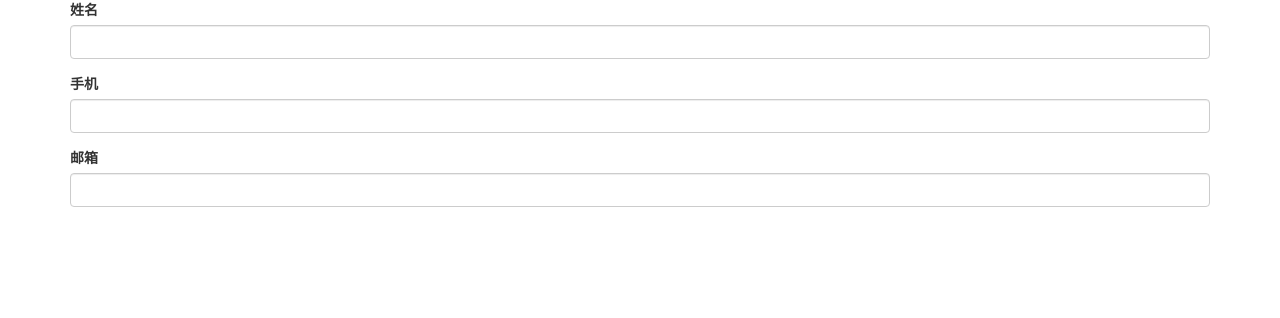
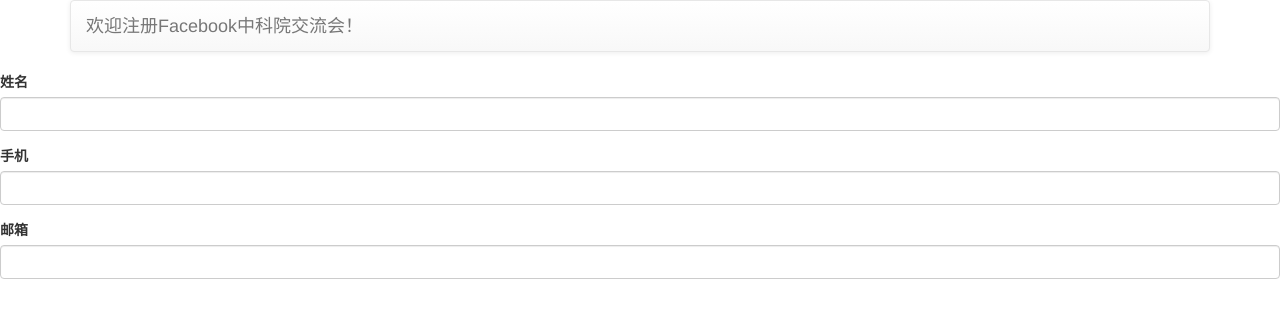
Before and after one commit to Anchor89/anchor89.github.io, a plain HTML site: page index.html in a window 1280 px wide. Drawn offline with nearby package versions, Linux system fonts and the light colour scheme.

Commit message:
1. Add nav bar

```diff
--- a/index.html
+++ b/index.html
@@ -13,6 +13,18 @@
 </head>
 <body>
 <div class="container">
+  <nav class="navbar navbar-default">
+    <div class="container-fluid">
+      <div class="navbar-header">
+	<a class="navbar-brand" href="#">
+	  <img href="http://upload.wikimedia.org/wikipedia/commons/thumb/0/06/Facebook.svg/266px-Facebook.svg.png"></img>欢迎注册Facebook中科院交流会！
+	</a>
+      </div>
+    </div>
+  </div>
+
+
+  </nav>
   <form>
     <div class="form-group">
       <label>姓名</label>
```
